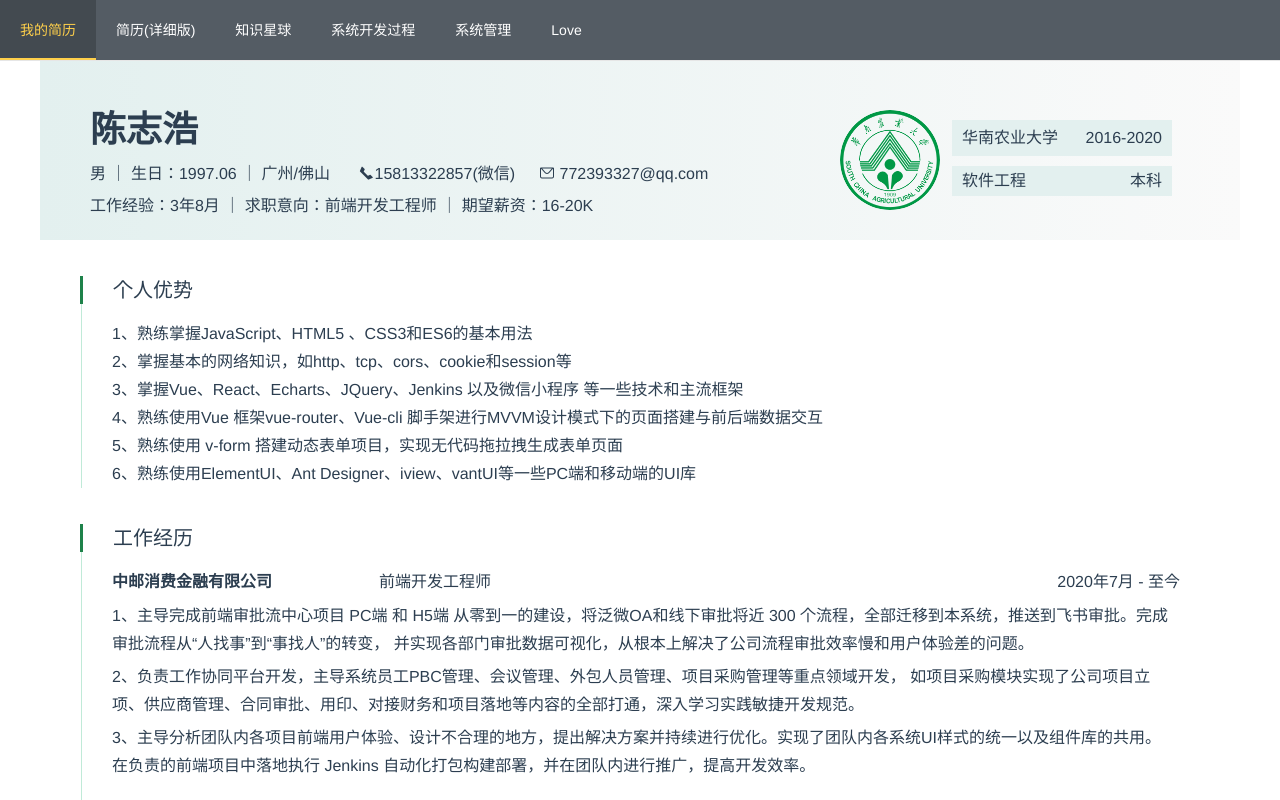
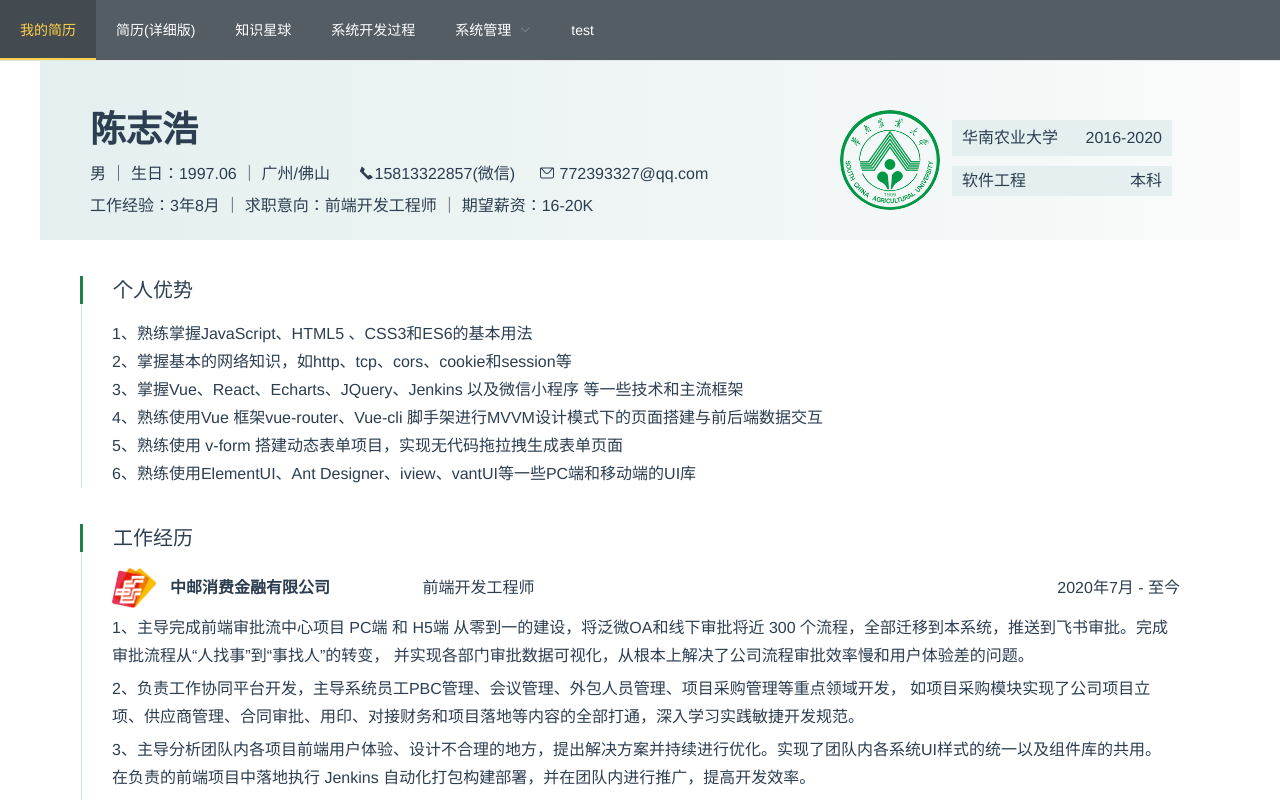
Before and after one commit to zihochay/project, a Vue app in the folder view/: page /devDetail#/index in a window 1280 px wide. Built offline with nearby package versions, Linux system fonts and the light colour scheme.

Commit message:
优化简历页面样式

```diff
--- a/view/src/router/index.js
+++ b/view/src/router/index.js
@@ -28,6 +28,10 @@ const routes = [
         component: () => import('@/views/development/index.vue')
       },
       {
+        path: '/blogType',
+        component: () => import('@/views/system/blogType.vue')
+      },
+      {
         path: '/love',
         component: () => import('@/views/love/love.vue')
       }
--- a/view/src/views/aboutme/components/my-commony.vue
+++ b/view/src/views/aboutme/components/my-commony.vue
@@ -1,5 +1,6 @@
 <template>
-  <div class="flex mg-bottom">
+  <div class="flex mg-bottom title-box">
+    <img v-if="imgSrc" :src="imgSrc" height="40" alt="logo" class="logo">
     <div class="comp-name">{{ name }}</div>
     <div class="flex post-time">
       <div>{{ post }}</div>
@@ -11,6 +12,10 @@
 export default {
   name: 'my-title',
   props: {
+    imgSrc: {
+      type: String,
+      default: ''
+    },
     name: {
       type: String,
       default: '公司名称'
@@ -45,6 +50,10 @@ export default {
 </script>
 
 <style lang="less" scoped>
+.title-box {
+  height: 40px;
+  line-height: 40px;
+}
 .flex {
   display: flex;
 }
@@ -61,4 +70,8 @@ export default {
 .mg-bottom {
   margin-bottom: 6px;
 }
+.logo {
+  margin-right: 14px;
+  border-radius: 4px;
+}
 </style>
--- a/view/src/views/aboutme/index.vue
+++ b/view/src/views/aboutme/index.vue
@@ -41,7 +41,8 @@
     </div>
     <myTitleVue title="工作经历"/>
     <div class="br-left">
-      <myCommonyVue name="中邮消费金融有限公司" post="前端开发工程师" time="2020年7月 - 至今"/>
+      <!-- 写个文章说明img src 组件传参需要 require -->
+      <myCommonyVue :imgSrc="require('../../assets/zy-logo.png')" name="中邮消费金融有限公司" post="前端开发工程师" time="2020年7月 - 至今"/>
       <div class="mr-btm5">
         1、主导完成前端审批流中心项目 PC端 和 H5端
         从零到一的建设，将泛微OA和线下审批将近 300
@@ -57,7 +58,7 @@
         在负责的前端项目中落地执行 Jenkins 自动化打包构建部署，并在团队内进行推广，提高开发效率。
       </div>
       <br />
-      <myCommonyVue name="绿米联创科技有限公司" post="前端开发工程师(实习)" time="2019年11月 - 2020年4月"/>
+      <myCommonyVue :imgSrc="require('../../assets/lm-logo.png')" name="绿米联创科技有限公司" post="前端开发工程师(实习)" time="2019年11月 - 2020年4月"/>
       <div>1、主导负责绿米联创国内外官网相关工作内容，并高度还原UI设计稿样式</div>
       <div>2、参与关于新零售服务商工具微信小程序以及嵌入 APP 的 H5 页面开发，保证需求按期交付和稳定运行</div>
       <div>3、参与官网社区后台管理系统和绿米 APP 后台管理系统开发，实现可配置化 APP 开屏广告、首页轮播图、节假日活动等等</div>
--- a/view/src/views/layout/components/menu.vue
+++ b/view/src/views/layout/components/menu.vue
@@ -21,11 +21,12 @@
       <el-menu-item index="/devDetail">
         系统开发过程
       </el-menu-item>
-      <el-menu-item index="/index3">
-        系统管理
-      </el-menu-item>
+      <el-submenu index="/systemManage">
+        <template slot="title">系统管理</template>
+        <el-menu-item index="/blogType">文章分类管理</el-menu-item>
+      </el-submenu>
       <el-menu-item index="/love">
-        Love
+        test
       </el-menu-item>
     </el-menu>
   </div>
--- /dev/null
+++ b/view/src/views/system/blogType.vue
@@ -0,0 +1,34 @@
+<template>
+  <div class="blog-type">
+    文章分类管理
+  </div>
+</template>
+<script>
+export default {
+  name: 'blog-type',
+  components: {
+  //   HelloWorld
+  },
+  data () {
+    return {
+
+    }
+  },
+  // 创建完成，访问当前this实例
+  created () {
+
+  },
+  // 挂载完成，访问DOM元素
+  mounted () {
+  },
+  methods: {
+
+  }
+}
+</script>
+
+<style lang="less" scoped>
+.blog-type {
+  padding: 20px 40px;
+}
+</style>
```
Also changed, not shown: view/src/assets/lm-logo.png (added), view/src/assets/zy-logo.png (added).
